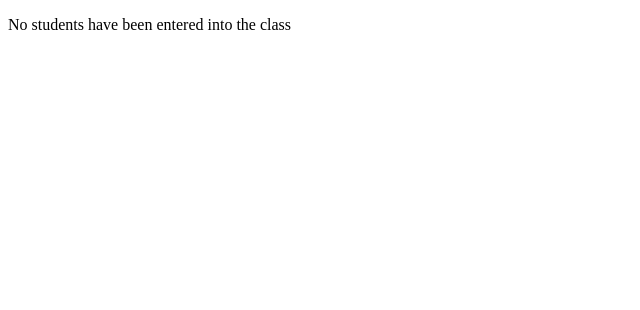
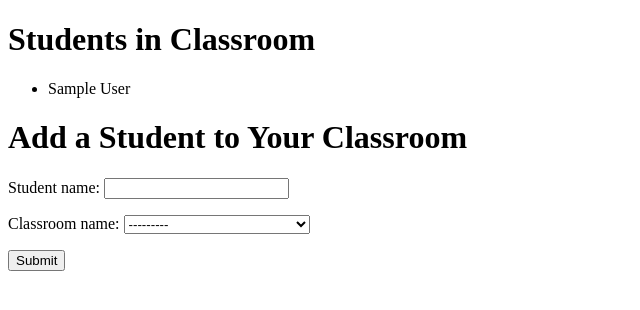
Before and after one commit to inherentspice/Student-Progress-Visualizer, a Django app: page /visualizer/1/ in a window 1280 px wide. Shown: the top 310 px of the page, without its empty margins (0-640 px from the left). Run offline with Django 4.2, Linux system fonts and the light colour scheme; tables that the repository leaves empty hold one stand-in row (values such as "Sample post").

Commit message:
added new StudentInformationForm to classroom_overview page

```diff
--- a/visualizer/forms.py
+++ b/visualizer/forms.py
@@ -1,7 +1,12 @@
 from django import forms
-from visualizer.models import Classroom
+from visualizer.models import Classroom, Student
 
 class ClassroomInformationForm(forms.ModelForm):
     class Meta:
         model = Classroom
         fields = '__all__'
+
+class StudentInformationForm(forms.ModelForm):
+    class Meta:
+        model = Student
+        fields = '__all__'
--- a/visualizer/models.py
+++ b/visualizer/models.py
@@ -12,7 +12,7 @@
 
 class Student(models.Model):
     student_name = models.CharField(max_length=200)
-    student_classroom = models.ForeignKey(Classroom, on_delete=models.CASCADE)
+    classroom_name = models.ForeignKey(Classroom, on_delete=models.CASCADE)
 
     def __str__(self):
         return self.student_name
--- a/visualizer/templates/visualizer/classroom_overview.html
+++ b/visualizer/templates/visualizer/classroom_overview.html
@@ -1,13 +1,23 @@
 <!DOCTYPE html>
 <html>
+
+<body>
   {% if student_class %}
-    <h1>{{ students.student_class }}</h1>
+  <h1>Students in Classroom</h1>
     <ul>
-      {% for student in student.student_name.all %}
+      {% for student in student_class %}
         <li>{{ student }}</li>
       {% endfor %}
     </ul>
     {% else %}
       <p>No students have been entered into the class</p>
     {% endif %}
+
+    <h1>Add a Student to Your Classroom</h1>
+    <form action="" method="post">
+      {% csrf_token %}
+      {{ form.as_p }}
+      <input type="submit" value="Submit">
+    </form>
+  </body>
 </html>
--- a/visualizer/views.py
+++ b/visualizer/views.py
@@ -1,7 +1,7 @@
-from django.shortcuts import render, get_list_or_404, redirect
+from django.shortcuts import render, redirect, get_list_or_404
 from django.http import HttpResponse
 from .models import Classroom, Student
-from .forms import ClassroomInformationForm
+from .forms import ClassroomInformationForm, StudentInformationForm
 from django.urls import reverse
 
 def index(request):
@@ -26,10 +26,21 @@
 
 def classroom_overview(request, classroom_id):
     if request.method == 'POST':
-        pass
+        form = StudentInformationForm(request.POST)
+
+        if form.is_valid():
+            student = form.save()
+            classroom = Classroom.objects.get(pk=classroom_id)
+            student_class = get_list_or_404(Student, classroom_name = classroom_id)
+            return render(request, 'visualizer/classroom_overview.html',
+                          {'student_class': student_class, 'form': form})
     else:
-        pass
-    return render(request, 'visualizer/classroom_overview.html')
+        form = StudentInformationForm()
+
+    classroom = Classroom.objects.get(pk=classroom_id)
+    student_class = get_list_or_404(Student, classroom_name=classroom_id)
+    return render(request, 'visualizer/classroom_overview.html',
+                  {'student_class': student_class, 'form': form})
 
 def grades(request, class_name):
     response = 'You\'re looking at the grades for class %s'
```
